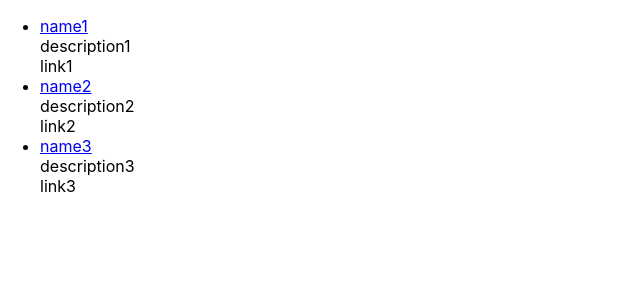
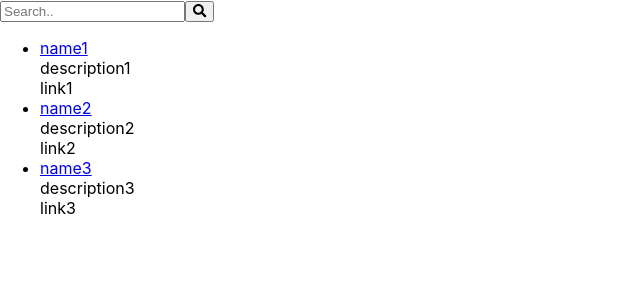
Before and after one commit to ilyakuchin/podcast-surfer, a React (Create React App) app: page / in a window 1280 px wide. Shown: the top 300 px of the page, without its empty margins (0-640 px from the left). Built offline with nearby package versions, Linux system fonts and the light colour scheme.

Commit message:
Add search box

```diff
--- a/package.json
+++ b/package.json
@@ -3,6 +3,9 @@
   "version": "0.1.0",
   "private": true,
   "dependencies": {
+    "@fortawesome/fontawesome-svg-core": "^1.2.26",
+    "@fortawesome/free-solid-svg-icons": "^5.12.0",
+    "@fortawesome/react-fontawesome": "^0.1.8",
     "@material-ui/core": "^4.7.0",
     "axios": "^0.19.0",
     "enzyme": "^3.10.0",
--- a/src/components/SearchPodcast/SearchPodcast.js
+++ b/src/components/SearchPodcast/SearchPodcast.js
@@ -1,11 +1,19 @@
 import React, { Component } from "react";
 import findEpisodes from "../../api/FindEpisodes";
 import { Link } from "react-router-dom";
+import { FontAwesomeIcon } from "@fortawesome/react-fontawesome";
+import { faSearch } from "@fortawesome/free-solid-svg-icons";
 
 export default class SearchPodcast extends Component {
   render() {
     return this.state ? (
       <div>
+        <form action="/action_page.php">
+          <input type="text" placeholder="Search.." name="search" />
+          <button type="submit">
+            <FontAwesomeIcon icon={faSearch} />
+          </button>
+        </form>
         <ul>
           {this.state.podcasts.map(item => (
             <li key={item.id}>
```
Also changed, not shown: 2 other files (tests, documents, lock files or other folders).
